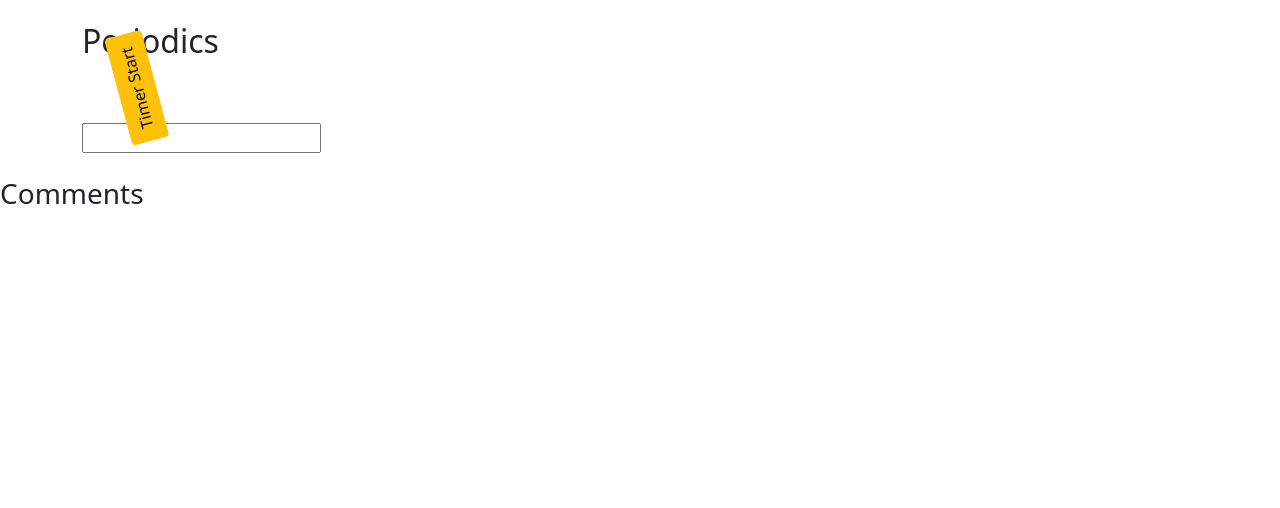
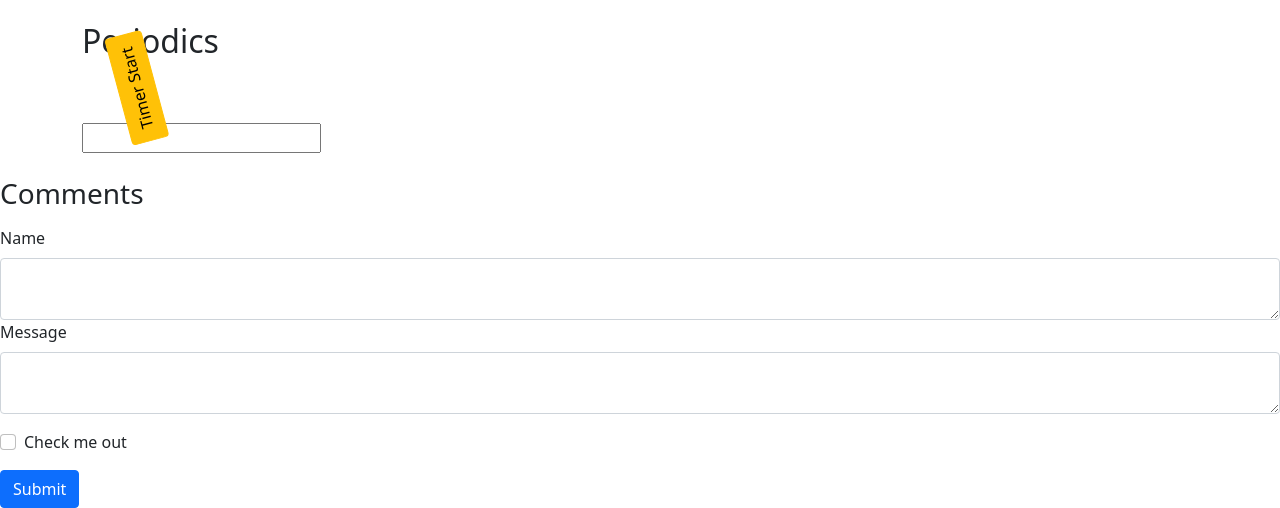
Before and after one commit to BerTa491/WebDev, a Flask app: page /about in a window 1280 px wide; the page is wider, and only the part inside the window is pictured. Shown: the part 1146-1654 px from the top of that part. Before the commit the page ends 1350 px from the top of that part, so only its background shows below. Run offline with Flask 3, Linux system fonts and the light colour scheme; data that the repository does not hold is empty.

Commit message:
displayed comments with many difficulties  :(

```diff
--- a/app.py
+++ b/app.py
@@ -121,6 +121,24 @@ def getTODO():
         'comments': results  # this TODO name is later used in javascript
     })
 
+@app.route("/api/insert_comments", methods=['POST'])
+def insert_comments():
+    data = request.form
+    if not data:
+        return jsonify({"status" : "error", "message": "invalid payload"})
+
+    arg1 = data.get('page_name')
+    arg2 = data.get('author_name')     # change and add more as needed.
+    arg3 = data.get('message')
+
+    try:
+        instance = conn.cursor()
+        instance.execute('INSERT INTO comments (page_name, author_name, message) VALUES (%s, %s, %s)',
+                        (arg1, arg2, arg3))
+        conn.commit()
+    except Exception as e:
+        return jsonify({"status": "error", "message": str(e)})
+    return jsonify({"status": "success", "message": "Insert successful!"})
 
 if __name__ == "__main__":
     app.run(debug=True)
--- a/static/comments.js
+++ b/static/comments.js
@@ -53,3 +53,33 @@ document.addEventListener('DOMContentLoaded', () => {
     }
 
 });
+    document.getElementById('milk')?.addEventListener('submit', (event) => {
+        event.preventDefault(); // this prevents the standard action that is taken when certain things happen.
+                                // Forms automatically send stuff to the server when submitted, and redirect to a new page.
+                                // We don't want that.
+const pageName = document.body.dataset.pageName;
+        let form = document.getElementById('milk');
+        let formData = new FormData(form);                   // find the form, and transform the data inside of it.
+
+        formData.append('page_name', pageName)
+        formData.append('author_name', document.getElementById('author_name').value)
+        formData.append('message', document.getElementById('message').value)
+
+        fetch('/api/insert_comments', {
+            method: 'POST',
+            body: formData,
+        })
+        .then(response => response.json())
+        .then(data => {
+            if (data.status == 'success') {
+
+              console.log(data.message);
+            }
+            else {
+              console.error(data.message);
+            }
+        })
+        .catch(error => {
+            console.error(error);
+        })
+    });
--- a/templates/about.html
+++ b/templates/about.html
@@ -74,6 +74,22 @@
 
     </div>
 
+<form id="milk">
+  <div class="form-group">
+    <label for="author_name" class="form-label">Name</label>
+    <textarea type="name" class="form-control" id="author_name" aria-describedby="your_name"></textarea>
+  </div>
+  <div class="mb-3">
+    <label for="message" class="form-label">Message</label>
+    <textarea type="comment" class="form-control" id="message"></textarea>
+  </div>
+  <div class="mb-3 form-check">
+    <input type="checkbox" class="form-check-input" id="exampleCheck1">
+    <label class="form-check-label" for="exampleCheck1">Check me out</label>
+  </div>
+  <button type="submit" class="btn btn-primary">Submit</button>
+</form>
+
     <script src="{{ url_for('static', filename='comments.js') }}"></script>
 
 
```
